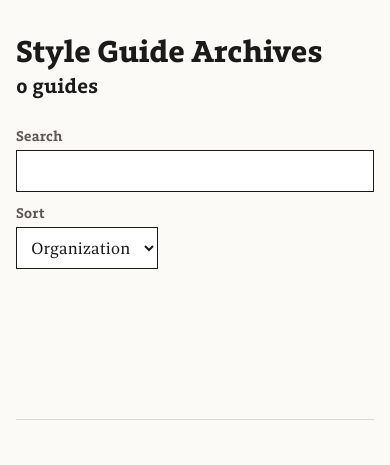
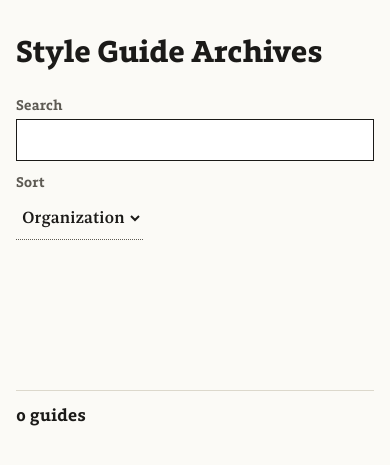
Before and after one commit to WPTK/style-guide-archives, a Jekyll site: the page built from index.html, in a window 390 px wide. Shown: the top 465 px of the page. Built offline with Jekyll 4.4.1, drawn with Linux system fonts in a browser that asks for light colours.

Commit message:
feat: finish the site items: 50 rows a page, one control style, phone labels, count above the panel (#37)
Closes the remaining #12 (partly), #23, #24, #27 site items. Details in the PR.

```diff
--- a/assets/css/site.css
+++ b/assets/css/site.css
@@ -24,7 +24,10 @@ h1{margin:0;font:700 clamp(1.875rem,4.5vw,2.75rem)/1.05 var(--head);letter-spaci
 .tools{display:flex;flex-wrap:wrap;align-items:flex-end;gap:12px 20px}
 .field{display:flex;flex-direction:column;gap:4px}
 .field span{font:600 .875rem var(--head);color:var(--soft)}
-input,select,#dir{height:42px;padding:0 10px;border:1px solid var(--ink);border-radius:0;background:var(--field);color:var(--ink);font:1rem var(--text)}
+input{height:42px;padding:0 10px;border:1px solid var(--ink);border-radius:0;background:var(--field);color:var(--ink);font:1rem var(--text)}
+/* Sort controls (select, direction button, column headers) share one look: no box, a dotted underline that turns solid on hover. */
+select,#dir{height:44px;padding:0 2px;border:0;border-bottom:1px dotted var(--soft);border-radius:0;background:none;color:var(--ink);font:500 1rem var(--text);cursor:pointer}
+select:hover,#dir:hover{border-bottom-style:solid}
 input{width:min(26rem,calc(100vw - 2 * var(--gutter)))}
 .count{margin:0;font:600 1.25rem var(--head);font-variant-numeric:lining-nums}
 
@@ -71,7 +74,6 @@ th button{min-height:24px;padding:0;border:0;background:none;color:inherit;font:
 th button:hover,th[aria-sort] button{color:var(--ink)}
 th button:hover{text-decoration-style:solid}
 .ar{font-family:Arial,Helvetica,sans-serif}
-#dir{padding:0 14px;cursor:pointer}
 
 #pager-top{scroll-margin-top:-56px} /* the pager scrolls to the very top; scroll-padding is for focus behind the sticky header */
 /* With the script on, hold the room the Browse buttons and the pager take once drawn, so the table does not jump. */
@@ -95,10 +97,21 @@ th button:hover{text-decoration-style:solid}
 
 .none{padding:32px 0}
 .none p{margin:0 0 14px}
-.none button{min-height:44px;padding:0 18px;border:1px solid var(--ink);border-radius:0;background:none;color:var(--ink);font:600 1rem var(--head);cursor:pointer}
-.none button:hover{background:var(--ink);color:var(--paper)}
+.none button{min-height:44px;padding:0;border:0;background:none;color:var(--ink);font:600 1rem var(--head);text-decoration:underline;text-decoration-color:var(--soft);text-decoration-thickness:2px;text-underline-offset:3px;cursor:pointer}
+.none button:hover{color:var(--accent);text-decoration-color:currentColor}
 
 @media (max-width:720px){
+  /* One column in this order: title, search, Browse by, the count (so it stays in view above an open panel), panel, chips, table. */
+  .page{display:flex;flex-direction:column}
+  .page>*{order:6}
+  .top,.slice{display:contents}
+  .page h1{order:0;margin-bottom:28px}
+  .tools{order:1}
+  .browse{order:2;margin-top:18px}
+  .count{order:3;margin:12px 0 0;font-size:1.0625rem}
+  .panel{order:4}
+  .active{order:5}
+  #pager-top{margin-top:24px}
   .tools>.field:first-child{flex-basis:100%}
   input{width:100%}
   thead{display:none}
@@ -107,6 +120,7 @@ th button:hover{text-decoration-style:solid}
   td{display:inline;padding:0;border:0}
   td.t{display:block;width:auto;margin-bottom:2px}
   td.o,td.y,td.s{width:auto;font-size:.9375rem}
+  td[data-label]:not(:empty)::before{content:attr(data-label) ": ";font:600 .8125rem var(--head)}
   td.o::after,td.y:not(:empty)::after{content:", "}
   td.y:empty::after{content:none}
   td.s{text-align:left}
@@ -116,7 +130,9 @@ th button:hover{text-decoration-style:solid}
   .pager li>*{padding:0 6px}
 }
 @media (scripting:enabled) and (max-width:720px){.browse:empty{min-height:133px}#pager-top{min-height:78px}}
+@media (max-width:480px){.pager li>*{min-width:36px;padding:0 4px}} /* "Next" stays on the line of the page numbers */
 @media (max-width:340px){
   .pager li>*{min-width:32px;padding:0 4px}
 }
 @media (scripting:none){.js-only{display:none}} /* Sort needs the script */
+@media (min-width:721px){.phone-only{display:none}} /* the headers sort at this width */
--- a/assets/js/list.js
+++ b/assets/js/list.js
@@ -18,7 +18,7 @@
 
   // The page ships the first PER rows so it stays small and works without JavaScript. The whole list comes from
   // guides.json; only the current page of it is ever drawn.
-  var PER = +table.getAttribute("data-per") || 100;
+  var PER = +table.getAttribute("data-per") || 50;
   var VIEWER = table.getAttribute("data-viewer") || "";
   fetch(table.getAttribute("data-src"))
     .then(function (r) { if (!r.ok) throw new Error(r.status); return r.json(); })
@@ -305,10 +305,17 @@
 
   function rowFor(x) {
     var g = x.g, tr = document.createElement("tr");
-    tr.dataset.n = x.n;
-    tr.dataset.ys = x.ys;
     tr.setAttribute("role", "row"); // kept when the table is flattened to blocks on a phone
-    var cell = function (cls, text) { var td = document.createElement("td"); td.className = cls; td.setAttribute("role", "cell"); td.textContent = text; tr.appendChild(td); return td; };
+    // data-label feeds the column name shown before each value when the table is flattened on a phone (site.css)
+    var cell = function (cls, text, name) {
+      var td = document.createElement("td");
+      td.className = cls;
+      td.setAttribute("role", "cell");
+      if (name) td.setAttribute("data-label", name);
+      td.textContent = text;
+      tr.appendChild(td);
+      return td;
+    };
     var a = document.createElement("a");
     a.target = "_blank";
     a.rel = "noopener";
@@ -317,9 +324,9 @@
     else if (/^https:\/\//.test(g.u)) a.href = g.u;
     a.textContent = g.t;
     cell("t", "").appendChild(a);
-    cell("o", g.o).dir = "auto";
-    cell("y", g.y);
-    cell("s", g.s);
+    cell("o", g.o, "Organization").dir = "auto";
+    cell("y", g.y, "Year");
+    cell("s", g.s, "Size");
     return tr;
   }
   function paintRows() {
@@ -330,8 +337,8 @@
     body.appendChild(frag);
   }
 
-  // Page numbers to show: first, last, the current page and two either side (one on a phone, none under 340 px, as at 400% zoom); a gap of one page is shown, not dotted.
-  var narrowQ = window.matchMedia("(max-width:720px)"), tinyQ = window.matchMedia("(max-width:340px)");
+  // Page numbers to show: first, last, the current page and two either side (one on a phone, none up to 420 px, so "Next" stays on the line of the numbers); a gap of one page is shown, not dotted.
+  var narrowQ = window.matchMedia("(max-width:720px)"), tinyQ = window.matchMedia("(max-width:420px)");
   function pageList(pages) {
     var out = [], last = 0;
     for (var p = 1; p <= pages; p++) {
@@ -659,6 +666,7 @@
   var heads = {}, dirBtn = document.createElement("button");
   dirBtn.type = "button";
   dirBtn.id = "dir";
+  dirBtn.className = "phone-only"; // the headers sort at desktop widths; the select and this button are for the phone layout
   sortSel.closest("label").insertAdjacentElement("afterend", dirBtn);
   Array.prototype.forEach.call(table.tHead.rows[0].cells, function (th, i) {
     var k = "tnyb"[i];
@@ -678,12 +686,12 @@
   function sortText() { return SORTS[state.s] + ", " + (state.d > 0 ? "ascending" : "descending"); }
   function paintSort() {
     sortSel.value = state.s;
-    dirBtn.textContent = state.d > 0 ? "Ascending " : "Descending ";
+    dirBtn.textContent = state.d > 0 ? "Order: Ascending " : "Order: Descending ";
     var ar = document.createElement("span");
     ar.className = "ar";
     ar.textContent = state.d > 0 ? "↑" : "↓";
     dirBtn.appendChild(ar);
-    dirBtn.setAttribute("aria-label", "Sort direction: " + (state.d > 0 ? "ascending" : "descending") + ". Press to reverse.");
+    dirBtn.setAttribute("aria-label", "Order: " + (state.d > 0 ? "Ascending" : "Descending") + ". Press to reverse.");
     Object.keys(heads).forEach(function (k) {
       var on = k === state.s;
       if (on) heads[k].th.setAttribute("aria-sort", state.d > 0 ? "ascending" : "descending");
--- a/index.html
+++ b/index.html
@@ -5,7 +5,7 @@ preload_data: true
 {%- assign data = site.data.guides -%}
 {%- assign total = data.guides | size -%}
 {%- assign viewer = '/pdfjs/web/viewer.html' | relative_url -%}
-{%- assign per = 100 -%}
+{%- assign per = 50 -%}
 <main class="page">
   <header class="top">
     <h1>Style Guide Archives</h1>
@@ -14,7 +14,7 @@ preload_data: true
 
   <div class="tools" role="search">
     <label class="field"><span>Search</span><input id="q" type="search" autocomplete="off" spellcheck="false"></label>
-    <label class="field js-only"><span>Sort</span>
+    <label class="field js-only phone-only"><span>Sort</span>
       <select id="s">
         <option value="n">Organization</option>
         <option value="t">Title</option>
@@ -40,11 +40,11 @@ preload_data: true
     <tbody role="rowgroup">
     {%- for g in data.guides limit: per %}
       {%- assign ext = g.u | split: "." | last | downcase %}
-      <tr role="row" data-n="{{ forloop.index0 }}" data-ys="{{ g.ys }}">
+      <tr role="row">
         <td class="t" role="cell"><a target="_blank" rel="noopener" dir="auto"{% if ext == 'pdf' %} href="{{ viewer }}?file={{ g.u | url_encode }}"{% elsif g.u contains 'https://' %} href="{{ g.u | escape }}"{% endif %}>{{ g.t | escape }}</a></td>
-        <td class="o" role="cell" dir="auto">{{ g.o | escape }}</td>
-        <td class="y" role="cell">{{ g.y }}</td>
-        <td class="s" role="cell">{{ g.s }}</td>
+        <td class="o" role="cell" data-label="Organization" dir="auto">{{ g.o | escape }}</td>
+        <td class="y" role="cell" data-label="Year">{{ g.y }}</td>
+        <td class="s" role="cell" data-label="Size">{{ g.s }}</td>
       </tr>
     {%- endfor %}
     </tbody>
```
Also changed, not shown: README.md, pdfjs/web/viewer.mjs.
